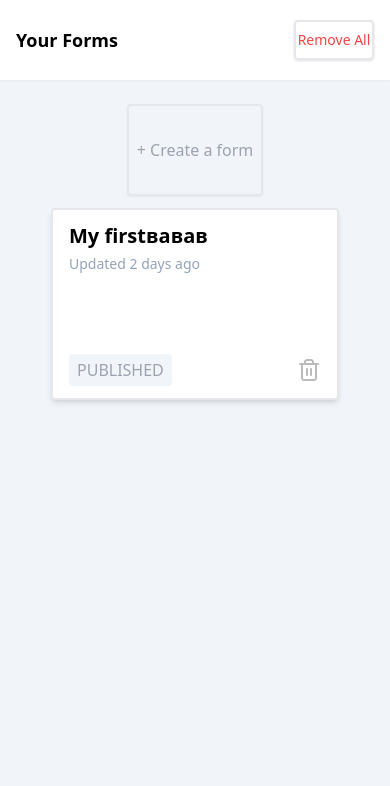
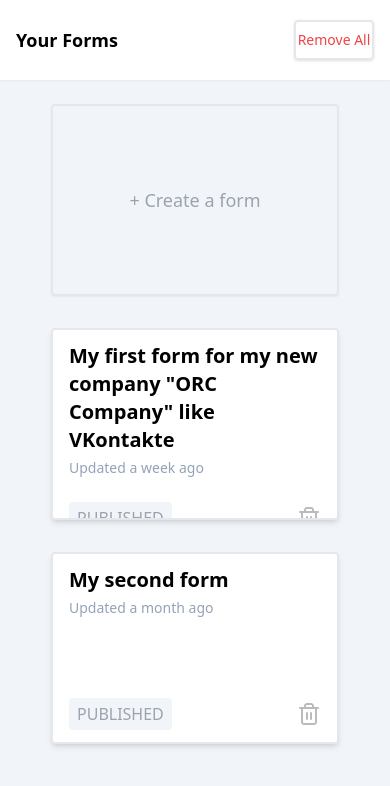
Before and after one commit to yoursAniki/Form-Builder-App, a Vue app: page /#/ in a window 390 px wide. Shown: the top 786 px of the page. Built offline with nearby package versions, Linux system fonts and the light colour scheme.

Commit message:
added responsiveness for form card component

```diff
--- a/src/components/BaseForm.vue
+++ b/src/components/BaseForm.vue
@@ -4,14 +4,18 @@ import TrashButton from '@/components/TrashButton.vue'
 
 <template>
   <div
-    class="bg-white whitespace-nowrap border-2 rounded text-gray-400 transition select-none shadow-md hover:shadow-lg w-72 h-48"
+    class="bg-white whitespace-nowrap border-2 rounded text-gray-400 transition-shadow select-none shadow-md hover:shadow-lg w-72 h-48 overflow-hidden"
   >
     <div class="flex flex-col min-h-full">
       <div class="m-3 mx-4 flex-auto">
         <!-- Name of the form -->
-        <div class="font-bold select-none text-xl text-black text-wrap">My firstвавав</div>
+        <div class="font-bold select-none text-xl text-black text-wrap truncate">
+          <slot name="title"></slot>
+        </div>
         <!-- Date of update -->
-        <div class="text-sm mt-1 text-slate-400">Updated 2 days ago</div>
+        <div class="text-sm mt-1 text-slate-400">
+          <slot name="date"></slot>
+        </div>
       </div>
       <div class="m-3 mx-4 flex justify-between">
         <button class="bg-slate-100 rounded p-1 px-2 hover:bg-slate-200 transition">
--- a/src/pages/Home.vue
+++ b/src/pages/Home.vue
@@ -40,21 +40,27 @@ const deleteAllForms = () => {}
     @confirm-request="deleteAllForms"
   />
 
-  <div class="md:pt-12 md:px-24 pt-6 sm:px-8 px-4">
-    <div
-      class="flex items-start justify-center md:gap-8 sm:gap-6 gap-3 sm:justify-normal flex-wrap"
-    >
+  <div class="md:pt-12 md:px-20 pt-6 sm:px-8 px-4 pb-6">
+    <div class="flex items-start gap-8 xl:justify-normal flex-wrap justify-center">
       <router-link to="/builder">
         <div
-          class="whitespace-nowrap md:py-20 md:px-16 sm:py-16 sm:px-8 sm:text-lg py-8 px-2 border-2 rounded text-gray-400 cursor-pointer transition hover:-translate-x-2 hover:-translate-y-2 active:bg-slate-200 select-none hover:shadow-md shadow-sm"
+          class="flex items-center justify-center w-72 h-48 whitespace-nowrap text-lg border-2 rounded text-gray-400 cursor-pointer transition hover:-translate-x-2 hover:-translate-y-2 active:bg-slate-200 select-none hover:shadow-md shadow-sm"
         >
           + Create a form
         </div>
       </router-link>
 
-        <!-- Добавить адаптивный отступ -->
-        <BaseForm />
-
+      <!-- Добавить адаптивный отступ -->
+      <BaseForm>
+        <template v-slot:title>
+          My first form for my new company "ORC Company" like VKontakte
+        </template>
+        <template v-slot:date> Updated a week ago </template>
+      </BaseForm>
+      <BaseForm>
+        <template v-slot:title> My second form </template>
+        <template v-slot:date> Updated a month ago </template>
+      </BaseForm>
     </div>
   </div>
 </template>
```
